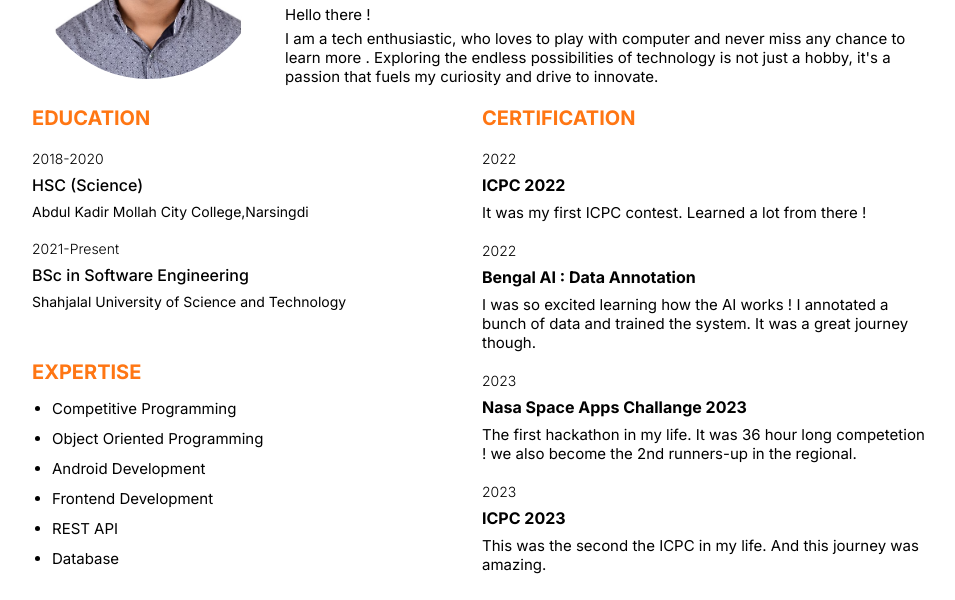
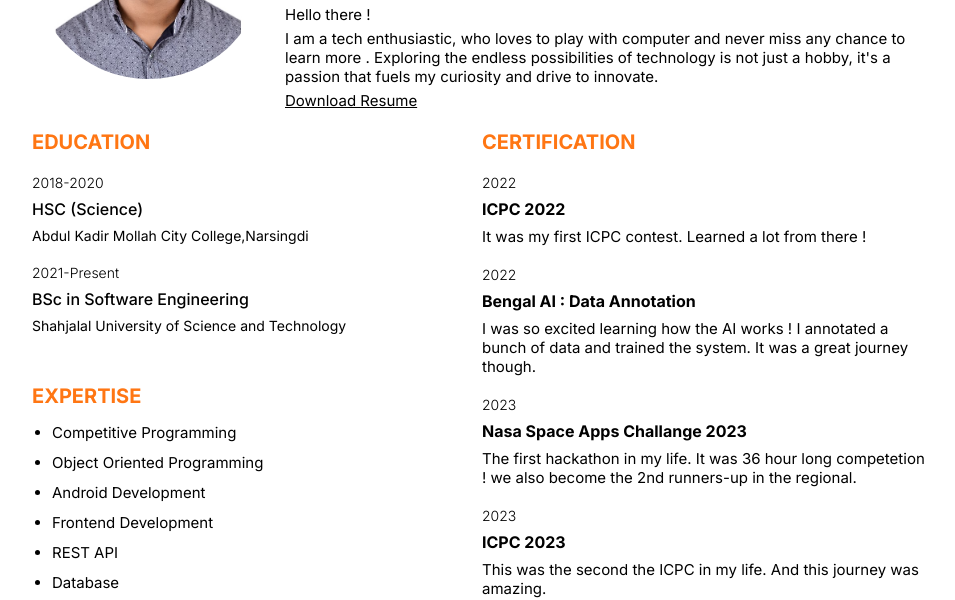
Before and after one commit to shaeakh/shaeakh.github.io, a website: page index.html in a window 1280 px wide. Shown: the part 204-804 px from the top of the page, without its empty margins (158-1113 px from the left). Drawn offline with nearby package versions, Linux system fonts and the light colour scheme.

Commit message:
Update index.html

```diff
--- a/index.html
+++ b/index.html
@@ -37,7 +37,7 @@
                         it's a passion that fuels my curiosity and drive to innovate.
                     </p>
 
-                    <!-- <a href="./assets/CV.pdf" class="DownloadBtn" download="Shaeakh's Resume.pdf">Download Resume</a> -->
+                    <a href="./assets/CV.pdf" class="DownloadBtn" download="Shaeakh's Resume.pdf">Download Resume</a>
                 </div>
             </div>
         </div>
```
